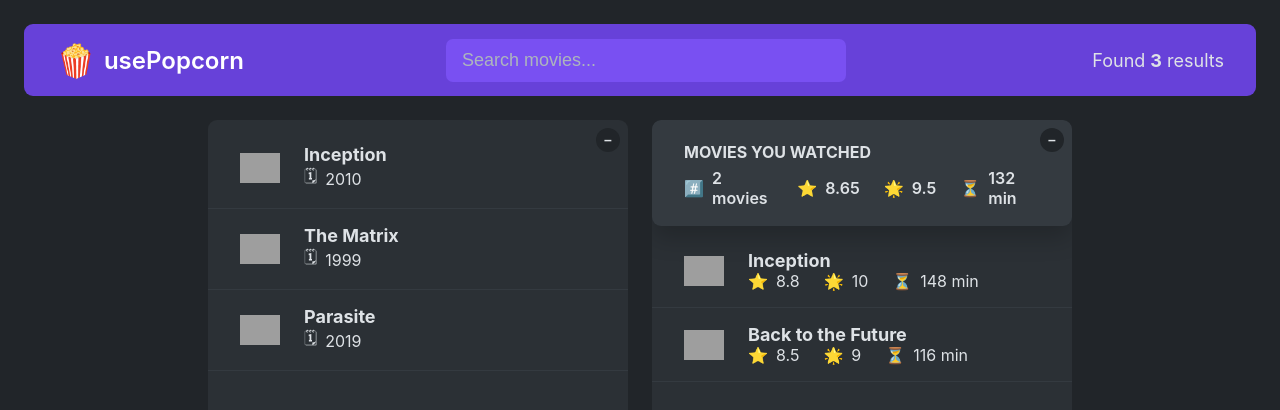
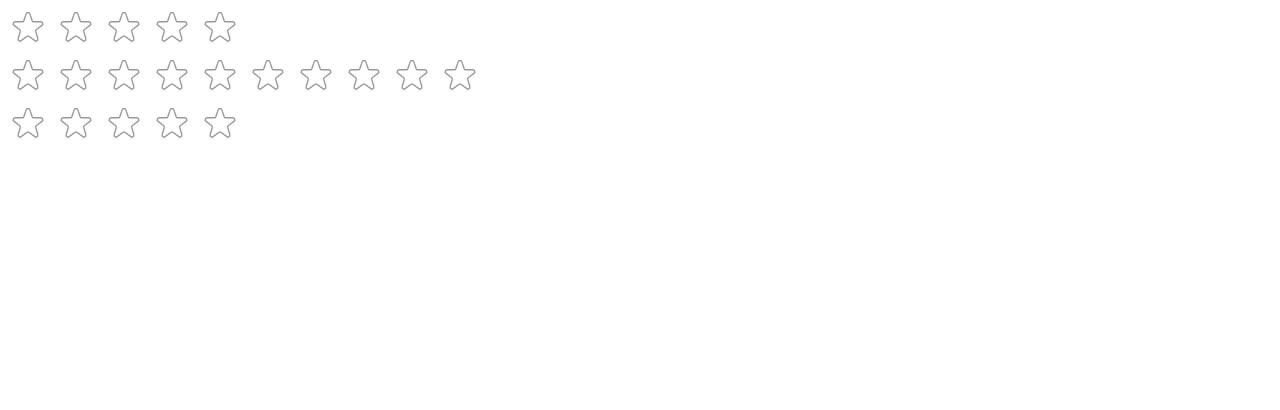
Before and after one commit to marcosmanto/usepopcorn-react, a React (Create React App) app: page / in a window 1280 px wide. Shown: the top 410 px of the page. Built offline with nearby package versions, Linux system fonts and the light colour scheme; grey boxes are pictures that could not be loaded.

Commit message:
create basic functionality of `StarRating` component

```diff
--- /dev/null
+++ b/src/StarRating.js
@@ -0,0 +1,74 @@
+import { useState } from 'react'
+
+/* Outside function component, this is not regenerated every new component render */
+const containerStyle = {
+  display: 'flex',
+  alignItems: 'center',
+  gap: '16px'
+}
+
+const starContainerStyle = {
+  display: 'flex',
+  alignItems: 'center'
+}
+
+const textStyle = {
+  lineHeight: '1',
+  margin: '0'
+}
+
+export default function StarRating({ maxRating = 5 }) {
+  const [rating, setRating] = useState(0)
+  const [previewRating, setPreviewRating] = useState(0)
+
+  function handlePreviewRating(previewRate) {
+    setPreviewRating(previewRate)
+  }
+
+  return (
+    <div style={containerStyle}>
+      <div style={starContainerStyle}>
+        {Array.from({ length: maxRating }, (_, i) => (
+          <Star key={i} num={i + 1} previewRating={previewRating} rating={rating} onRate={() => setRating(i + 1)} onPreviewRate={handlePreviewRating} />
+        ))}
+      </div>
+      <p style={textStyle}>{previewRating || rating || ''}</p>
+    </div>
+  )
+}
+
+const starStyle = {
+  width: '48px',
+  height: '48px',
+  cursor: 'pointer',
+  strokeWidth: '.7px',
+  stroke: 'rgba(0, 0, 0, .4)'
+}
+
+function Star({ num, previewRating, rating, onRate, onPreviewRate }) {
+  const starColor = '#ffd43b'
+  const starPreviewHigherColor = '#e9ecef'
+  const starPreviewLowerColor = '#fab005'
+  const isFull = num <= rating
+  const isPreviewHigher = num <= previewRating
+  const isPreviewLower = num <= previewRating && previewRating < rating
+
+  let fill
+  if (isPreviewLower && isFull) {
+    fill = starPreviewLowerColor
+  } else if (isFull) {
+    fill = starColor
+  } else if (isPreviewHigher) {
+    fill = rating === 0 ? starColor : starPreviewHigherColor
+  } else {
+    fill = 'transparent'
+  }
+
+  //const fill = isFull ? starColor : isPreview ? previewFill : 'transparent'
+
+  return (
+    <svg style={{ ...starStyle, fill }} onMouseEnter={() => onPreviewRate(num)} onMouseLeave={() => onPreviewRate(0)} onClick={onRate} role="button" xmlns="http://www.w3.org/2000/svg" viewBox="0 0 24 24" fill="transparent" stroke="#000">
+      <path d="M9.049 2.927c.3-.921 1.603-.921 1.902 0l1.07 3.292a1 1 0 00.95.69h3.462c.969 0 1.371 1.24.588 1.81l-2.8 2.034a1 1 0 00-.364 1.118l1.07 3.292c.3.921-.755 1.688-1.54 1.118l-2.8-2.034a1 1 0 00-1.175 0l-2.8 2.034c-.784.57-1.838-.197-1.539-1.118l1.07-3.292a1 1 0 00-.364-1.118L2.98 8.72c-.783-.57-.38-1.81.588-1.81h3.461a1 1 0 00.951-.69l1.07-3.292z" />
+    </svg>
+  )
+}
--- a/src/index.js
+++ b/src/index.js
@@ -1,11 +1,15 @@
 import React from 'react'
 import ReactDOM from 'react-dom/client'
-import './index.css'
-import App from './App'
+// import './index.css'
+// import App from './App'
+import StarRating from './StarRating'
 
 const root = ReactDOM.createRoot(document.getElementById('root'))
 root.render(
   <React.StrictMode>
-    <App />
+    {/* <App /> */}
+    <StarRating maxRating={5} />
+    <StarRating maxRating={10} />
+    <StarRating />
   </React.StrictMode>
 )
```
Also changed, not shown: src/index.css (+0 -33 lines).
